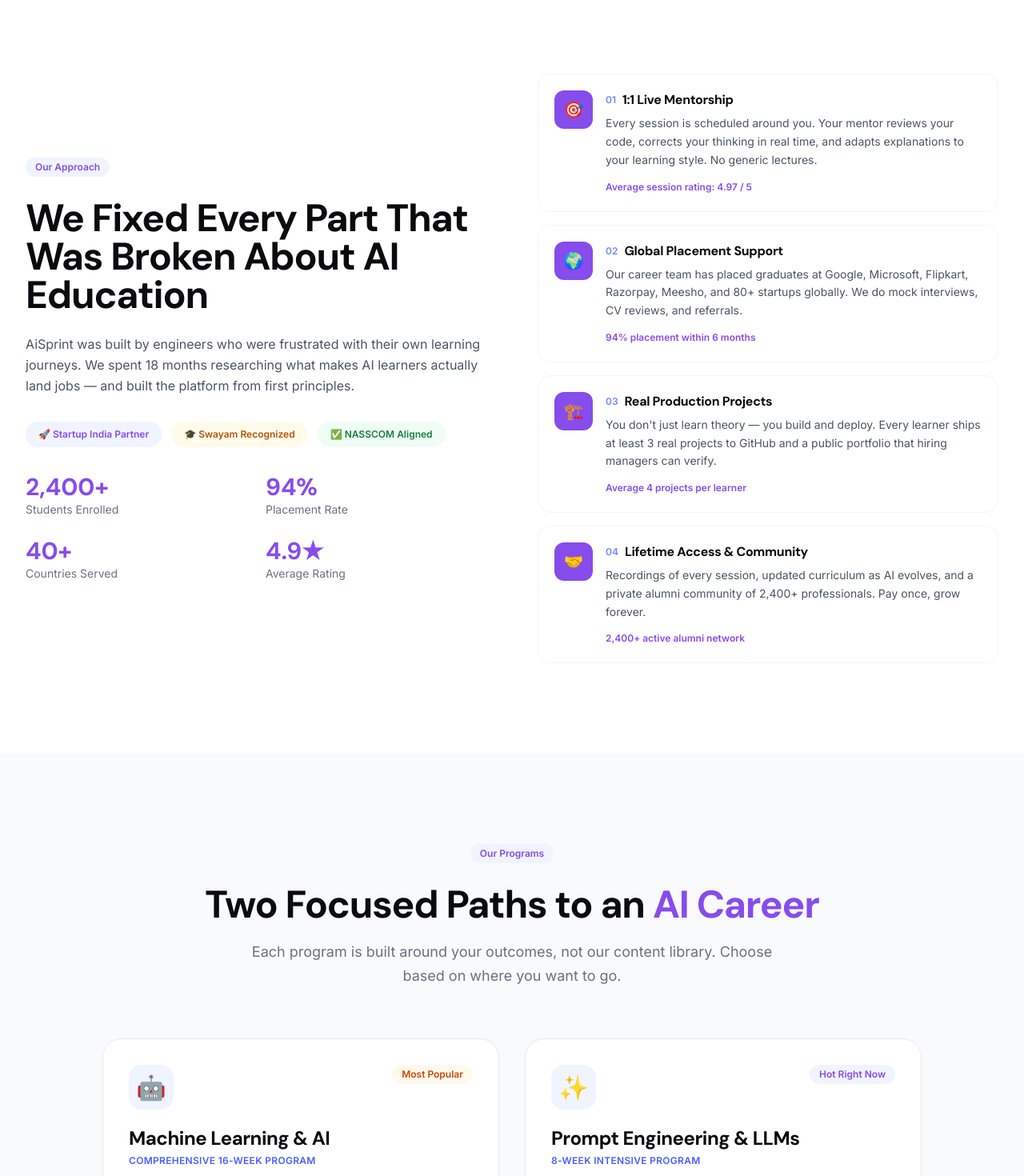
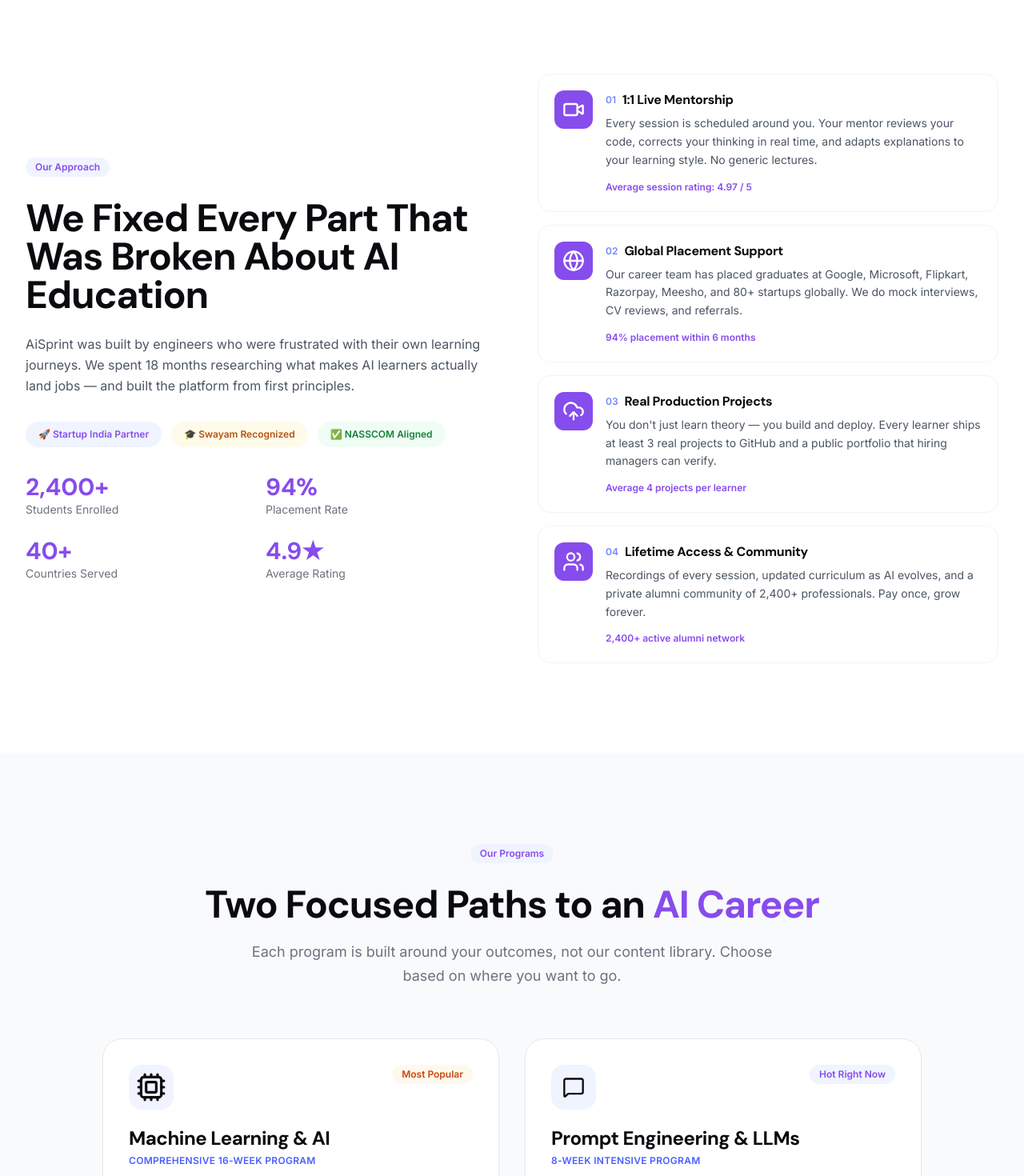
Before and after one commit to vibbeit-cyber/Aisprint, a Next.js app in the folder apps/web/: page / in a window 1280 px wide. Shown: the part 2720-4190 px from the top of the page at 80% size. Built offline with nearby package versions, Linux system fonts and the light colour scheme; no server answers.

Commit message:
vector icons-lucide-react package

```diff
--- a/apps/web/package.json
+++ b/apps/web/package.json
@@ -10,6 +10,7 @@
   },
   "dependencies": {
     "@tailwindcss/typography": "^0.5.19",
+    "lucide-react": "^0.574.0",
     "next": "14.2.5",
     "pg": "^8.12.0",
     "react": "^18.3.1",
--- a/apps/web/src/app/courses/page.tsx
+++ b/apps/web/src/app/courses/page.tsx
@@ -1,5 +1,6 @@
 import type { Metadata } from 'next'
 import Link from 'next/link'
+import { Cpu, MessageSquare } from "lucide-react";
 
 export const metadata: Metadata = {
   title: 'All Courses — AiSprint',
@@ -10,7 +11,7 @@ export const metadata: Metadata = {
 export default function CoursesPage() {
   const courses = [
     {
-      icon: '🤖',
+      icon: <Cpu size={38}/>,
       title: 'Machine Learning & AI',
       subtitle: '16-Week Deep Dive Program',
       price: '₹79,000',
@@ -31,7 +32,7 @@ export default function CoursesPage() {
       for: 'Engineers, analysts & developers switching to AI/ML',
     },
     {
-      icon: '✨',
+      icon: <MessageSquare size={28}/>,
       title: 'Prompt Engineering & LLMs',
       subtitle: '8-Week Intensive Program',
       price: '₹499',
--- a/apps/web/src/components/sections/CoursesOverviewSection.tsx
+++ b/apps/web/src/components/sections/CoursesOverviewSection.tsx
@@ -1,11 +1,11 @@
 import Link from 'next/link'
-
+import { Cpu, MessageSquare } from "lucide-react";
 const courses = [
   {
     id: 'ml-ai',
     badge: 'Most Popular',
     badgeColor: 'badge-orange',
-    icon: '🤖',
+    icon: <Cpu size={38}/>,
     title: 'Machine Learning & AI',
     subtitle: 'Comprehensive 16-Week Program',
     description:
@@ -28,7 +28,7 @@ const courses = [
     id: 'prompt-engineering',
     badge: 'Hot Right Now',
     badgeColor: 'badge-blue',
-    icon: '✨',
+    icon: <MessageSquare size={28}/>,
     title: 'Prompt Engineering & LLMs',
     subtitle: '8-Week Intensive Program',
     description:
--- a/apps/web/src/components/sections/SolutionSection.tsx
+++ b/apps/web/src/components/sections/SolutionSection.tsx
@@ -1,8 +1,10 @@
+import { Video, Globe, UploadCloud , Users } from "lucide-react";
+
 export default function SolutionSection() {
   const pillars = [
     {
       number: '01',
-      icon: '🎯',
+      icon: <Video size={28} color="white" />,
       title: '1:1 Live Mentorship',
       description:
         'Every session is scheduled around you. Your mentor reviews your code, corrects your thinking in real time, and adapts explanations to your learning style. No generic lectures.',
@@ -10,7 +12,7 @@ export default function SolutionSection() {
     },
     {
       number: '02',
-      icon: '🌍',
+      icon: <Globe size={28} color="white" />,
       title: 'Global Placement Support',
       description:
         'Our career team has placed graduates at Google, Microsoft, Flipkart, Razorpay, Meesho, and 80+ startups globally. We do mock interviews, CV reviews, and referrals.',
@@ -18,7 +20,7 @@ export default function SolutionSection() {
     },
     {
       number: '03',
-      icon: '🏗️',
+      icon: <UploadCloud size={28} color="white"/>,
       title: 'Real Production Projects',
       description:
         'You don\'t just learn theory — you build and deploy. Every learner ships at least 3 real projects to GitHub and a public portfolio that hiring managers can verify.',
@@ -26,7 +28,7 @@ export default function SolutionSection() {
     },
     {
       number: '04',
-      icon: '🤝',
+      icon: <Users size={28} color="white"/>,
       title: 'Lifetime Access & Community',
       description:
         'Recordings of every session, updated curriculum as AI evolves, and a private alumni community of 2,400+ professionals. Pay once, grow forever.',
```
Also changed, not shown: 1 other file (tests, documents, lock files or other folders).
